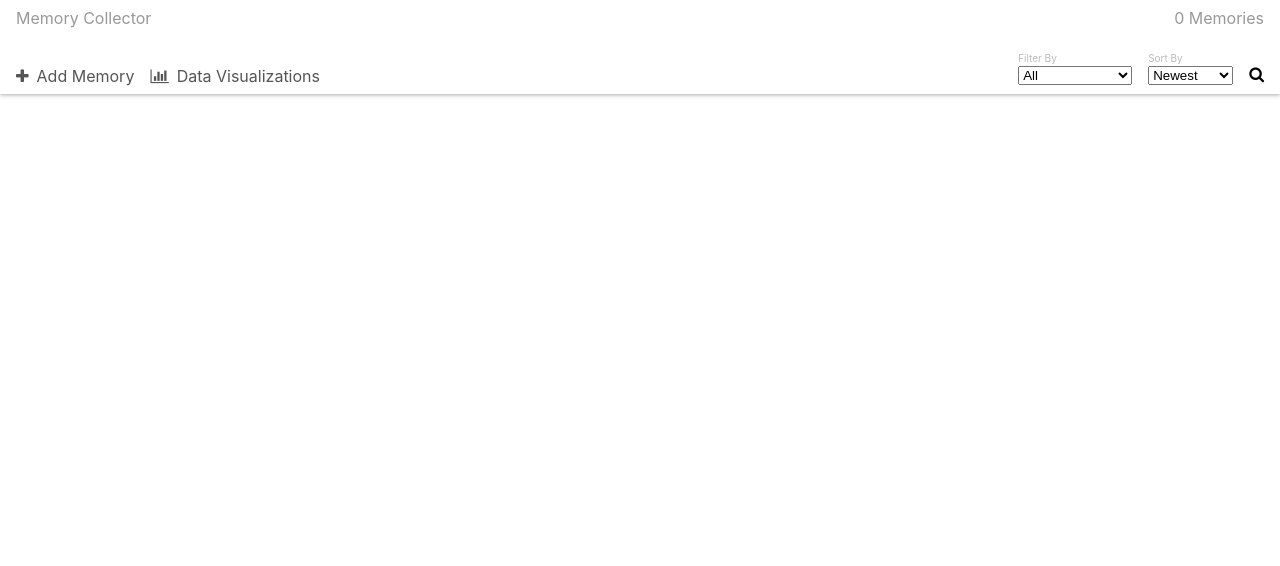
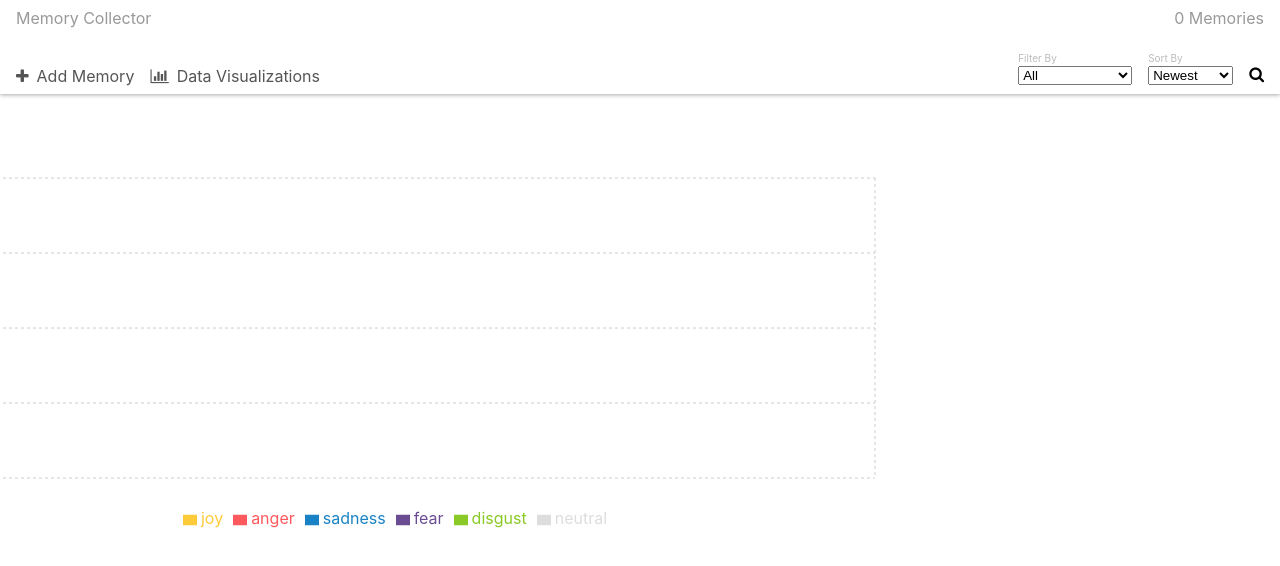
Before and after one commit to paul-uu/memories-pages, a React (Create React App) app in the folder v2/: page / in a window 1280 px wide. Shown: the top 566 px of the page. Built offline with nearby package versions, Linux system fonts and the light colour scheme.

Commit message:
added data viz for 'emotions over time'

```diff
--- a/v2/package.json
+++ b/v2/package.json
@@ -10,6 +10,7 @@
     "@types/react-dom": "^16.9.4",
     "@types/react-modal": "^3.10.6",
     "@types/react-vis": "^1.11.3",
+    "date-fns": "^2.23.0",
     "moment": "^2.29.1",
     "rc-slider": "^8.7.1",
     "rc-tooltip": "^4.0.0-alpha.3",
@@ -19,6 +20,7 @@
     "react-scripts": "^3.4.3",
     "react-tooltip": "^4.2.10",
     "react-vis": "^1.11.7",
+    "recharts": "^2.1.1",
     "styled-components": "^4.4.1",
     "typescript": "^3.7.2"
   },
--- a/v2/src/components/DataVisualizations/EmotionsOverTime.tsx
+++ b/v2/src/components/DataVisualizations/EmotionsOverTime.tsx
@@ -1,59 +1,73 @@
 import React, { useState, useEffect } from 'react';
 import styled from 'styled-components';
-
-import { VerticalBarSeries, XYPlot } from 'react-vis';
+import { format } from 'date-fns';
+import {
+  BarChart,
+  Bar,
+  XAxis,
+  YAxis,
+  CartesianGrid,
+  Tooltip,
+  Legend
+} from 'recharts';
+import { emotions3 } from '../../constants/constants';
+import { IMemory } from '../../constants/interfaces';
 
 interface Props {
-  memories: any;
+  memories: IMemory[];
 }
 
 const EmotionsOverTime = (props: Props) => {
 
   const { memories } = props;
 
-  useEffect(() => {
-    console.log(props);
-  }, [props]);
+  if (memories) {
+    let formattedMemories = memories.map((m:any) => {
+      //const date = format(new Date(m.dateTime), 'MM/dd/yy - h:mm aaaa');
+      const date = format(new Date(m.dateTime), 'MM/dd/yy');
+      return {
+        date,
+        joy: m.emotions.joy.percentage,
+        anger: m.emotions.anger.percentage,
+        sadness: m.emotions.sadness.percentage,
+        fear: m.emotions.fear.percentage,
+        disgust: m.emotions.disgust.percentage,
+        neutral: m.emotions.neutral.percentage,
+        id: m.id,
+        text: m.text
+      }
+    });
 
-
-  /*
-  1. https://uber.github.io/react-vis/documentation/series-reference/bar-series
-
-  bar graph:
-  - Each memory is plotted as a bar with 1 or more segments, each colored/sized by emotion(s)
-  - on bar hover, show memory details
-
-  y: emotion intensity number scale 0-10
-  x: time*
-
-  for y axis, have 2 modes:
-  'compressed' : each bar is spaced equally apart (right next to each other)
-  'to scale'   : the y axis spans from memories[0].dataTime to memories[last].dateTime, bars placed by dateTime
-  */
-
-  return (
-    <>
-    {/*
-    <XYPlot
-      stackBy="y"
-      xDomain={[0, memories.length]}
-      yDomain={[0, 10]}
-      height={100}
-      width={100}
-    >
-      <VerticalBarSeries
-        stack={true}
-        data={[]}
-      />
-
-    </XYPlot>
-    */}
-    </>
-  );
+    return (
+      <BarChart
+        data={formattedMemories}
+        width={1100}
+        height={500}
+        margin={{
+          top: 75,
+          right: 75,
+          left: 75,
+          bottom: 75,
+        }}
+      >
+        <CartesianGrid strokeDasharray="3 3" />
+        <XAxis dataKey="date" />
+        <YAxis />
+        <Tooltip />
+        <Legend />
+        <Bar dataKey="joy" stackId="a" fill={emotions3.joy.color} />
+        <Bar dataKey="anger" stackId="a" fill={emotions3.anger.color} />
+        <Bar dataKey="sadness" stackId="a" fill={emotions3.sadness.color} />
+        <Bar dataKey="fear" stackId="a" fill={emotions3.fear.color} />
+        <Bar dataKey="disgust" stackId="a" fill={emotions3.disgust.color} />
+        <Bar dataKey="neutral" stackId="a" fill={emotions3.neutral.color} />
+      </BarChart>
+    );
+  }
+  return null;
 }
 
 const EmotionsOverTimeContainer = styled.div`
-
 `;
 
 export default EmotionsOverTime;
--- a/v2/src/components/MemoryModal.tsx
+++ b/v2/src/components/MemoryModal.tsx
@@ -55,6 +55,10 @@ const Buttons = styled.div`
     cursor: pointer;
   }
 `;
+
+const StyledReactModal = styled(ReactModal)`
+  box-shadow: rgba(99, 99, 99, 0.2) 0px 2px 8px 0px;
+`
 
 ReactModal.setAppElement('#root');
 
@@ -179,6 +183,11 @@ function MemoryModal(props: Props): React.ReactElement {
       shouldCloseOnEsc={true}
       role="dialog"
       contentLabel="Add new memory modal"
+      style={{
+        content: {
+          boxShadow: 'rgba(99, 99, 99, 0.2) 0px 2px 8px 0px'
+        }
+      }}
     >
       <Header>
         <h3>Add New Memory</h3>
```
Also changed, not shown: 1 other file (tests, documents, lock files or other folders).
